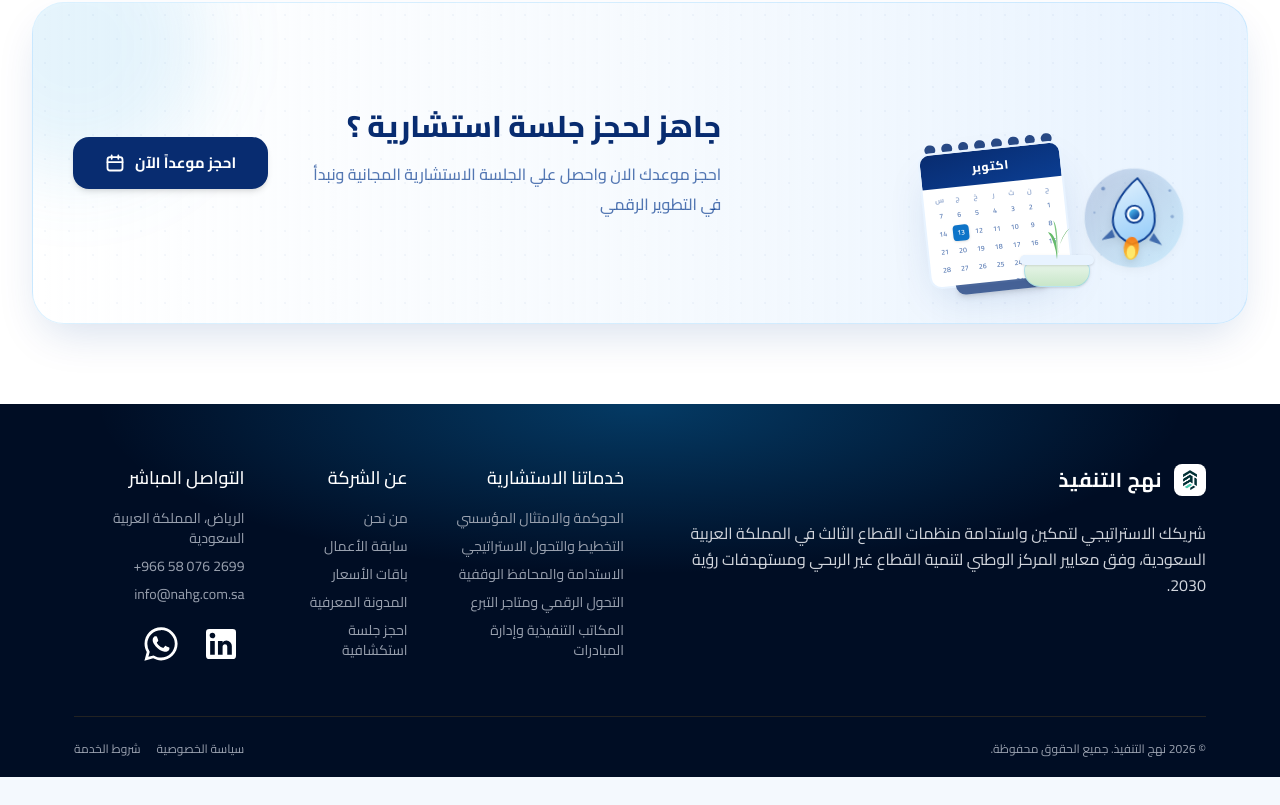
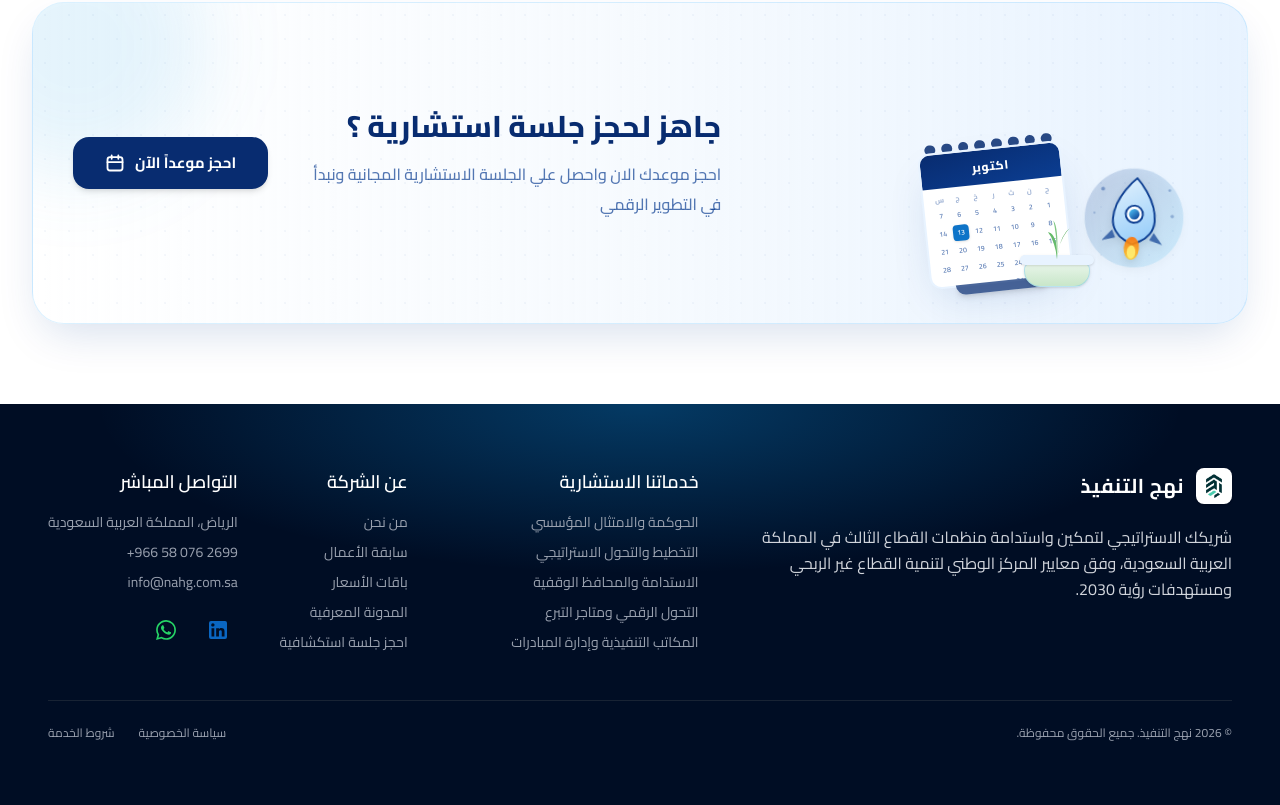
Before and after one commit to Ahmedeweis/NahgX, a Vue app: page /services in a window 1280 px wide. Shown: the part 1800-2605 px from the top of the page. Before the commit the page ends 2577 px from the top, so only its background shows below. Built offline with nearby package versions, Linux system fonts and the light colour scheme.

Commit message:
fix toggle  footer responive

```diff
--- a/src/components/FeaturesSection.vue
+++ b/src/components/FeaturesSection.vue
@@ -9,7 +9,7 @@
         <div
           class="absolute -bottom-20 -right-20 w-72 h-72 rounded-full bg-medical-accent-light/8 blur-3xl pointer-events-none">
         </div>
-        <div class="relative grid grid-cols-1 md:grid-cols-2 lg:grid-cols-4 gap-1 lg:gap-1">
+        <div class="relative grid grid-cols-1 md:grid-cols-2 lg:grid-cols-4 gap-5 lg:gap-1">
           <!-- Feature 1 -->
           <div
             class="relative group flex items-center gap-4  rounded-2xl transition-all duration-300 hover:bg-medical-sky-light/50">
--- a/src/components/Footer.vue
+++ b/src/components/Footer.vue
@@ -1,97 +1,122 @@
 <template>
-    <footer class="bg-white text-[black] py-12 font-sans relative overflow-hidden"
-        style="background-color:rgb(0 13 36); padding: 60px 50px; padding-bottom: 20px;" dir="rtl">
+    <footer class="relative overflow-hidden font-sans text-gray-200 bg-[#000d24] px-4 py-10 sm:px-8 md:px-12 md:py-16"
+        dir="rtl">
         <!-- Top Blue Glow Effect -->
         <div
-            class="absolute top-0 left-1/2 -translate-x-1/2 w-full h-[200px] bg-[radial-gradient(ellipse_at_top,_#0EA4FB_0%,_transparent_60%)] opacity-30 pointer-events-none">
+            class="pointer-events-none absolute top-0 left-1/2 h-[200px] w-full -translate-x-1/2 bg-[radial-gradient(ellipse_at_top,_#0EA4FB_0%,_transparent_60%)] opacity-30">
         </div>
 
-        <div class="container mx-auto px-6 max-w-7xl relative z-10">
-            <div class="flex flex-col lg:flex-row justify-between gap-10 lg:gap-8 mb-12">
+        <div class="container relative z-10 mx-auto max-w-7xl">
+            <!-- Main Content Grid -->
+            <div class="mb-12 flex flex-col gap-10 lg:flex-row lg:justify-between lg:gap-12">
 
-                <!-- Left Section: Brand & Newsletter -->
-                <div class=" space-y-6" style="width:50%">
+                <!-- Left Section: Brand & Bio (Full width on mobile, 45% on desktop) -->
+                <div class="w-full space-y-5 lg:w-5/12">
                     <!-- Logo -->
-                    <router-link to="/" class="flex items-center gap-3">
-                        <div class="w-8 h-8 bg-white rounded-lg flex items-center justify-center text-black">
-                            <img src="/logo.png" class="w-5 h-5 object-contain" alt="شعار نهج التنفيذ" />
+                    <router-link to="/" class="inline-flex items-center gap-3">
+                        <div class="flex h-9 w-9 items-center justify-center rounded-lg bg-white shadow-sm">
+                            <img src="/logo.png" class="h-6 w-6 object-contain" alt="شعار نهج التنفيذ" />
                         </div>
                         <span class="text-xl font-bold tracking-wide text-white">نهج التنفيذ</span>
                     </router-link>
 
                     <!-- Tagline -->
-                    <p class="text-gray-300 text-base leading-relaxed ">
+                    <p class="text-sm leading-relaxed text-gray-300 sm:text-base">
                         شريكك الاستراتيجي لتمكين واستدامة منظمات القطاع الثالث في المملكة العربية السعودية، وفق معايير
                         المركز الوطني لتنمية القطاع غير الربحي ومستهدفات رؤية 2030.
                     </p>
-
-
                 </div>
 
-                <!-- Right Section: Links (3 Columns) -->
-                <div class="lg:w-6/12 flex flex-col md:flex-row gap-8 lg:gap-12 lg:justify-end">
+                <!-- Right Section: Links (Stacked on mobile, 3 columns on tablet/desktop) -->
+                <div class="grid w-full grid-cols-1 gap-8 sm:grid-cols-2 md:grid-cols-3 lg:w-7/12 lg:justify-items-end">
 
                     <!-- Column 1: Services -->
                     <div class="space-y-4">
-                        <h4 class="text-lg font-medium text-white">خدماتنا الاستشارية</h4>
-                        <ul class="space-y-2 text-sm text-gray-400">
-                            <li><router-link to="/services/governance"
-                                    class="hover:text-blue-400 transition-colors">الحوكمة والامتثال
-                                    المؤسسي</router-link></li>
-                            <li><router-link to="/services/strategic-planning"
-                                    class="hover:text-blue-400 transition-colors">التخطيط والتحول
-                                    الاستراتيجي</router-link></li>
-                            <li><router-link to="/services/financial-sustainability"
-                                    class="hover:text-blue-400 transition-colors">الاستدامة والمحافظ
-                                    الوقفية</router-link></li>
-                            <li><router-link to="/services/digital-transformation"
-                                    class="hover:text-blue-400 transition-colors">التحول الرقمي ومتاجر
-                                    التبرع</router-link></li>
-                            <li><router-link to="/services/pmo" class="hover:text-blue-400 transition-colors">المكاتب
-                                    التنفيذية وإدارة المبادرات</router-link></li>
+                        <h4 class="text-base font-semibold text-white sm:text-lg">خدماتنا الاستشارية</h4>
+                        <ul class="space-y-2.5 text-sm text-gray-400">
+                            <li>
+                                <router-link to="/services/governance" class="transition-colors hover:text-blue-400">
+                                    الحوكمة والامتثال المؤسسي
+                                </router-link>
+                            </li>
+                            <li>
+                                <router-link to="/services/strategic-planning"
+                                    class="transition-colors hover:text-blue-400">
+                                    التخطيط والتحول الاستراتيجي
+                                </router-link>
+                            </li>
+                            <li>
+                                <router-link to="/services/financial-sustainability"
+                                    class="transition-colors hover:text-blue-400">
+                                    الاستدامة والمحافظ الوقفية
+                                </router-link>
+                            </li>
+                            <li>
+                                <router-link to="/services/digital-transformation"
+                                    class="transition-colors hover:text-blue-400">
+                                    التحول الرقمي ومتاجر التبرع
+                                </router-link>
+                            </li>
+                            <li>
+                                <router-link to="/services/pmo" class="transition-colors hover:text-blue-400">
+                                    المكاتب التنفيذية وإدارة المبادرات
+                                </router-link>
+                            </li>
                         </ul>
                     </div>
 
                     <!-- Column 2: Quick Links / Company -->
                     <div class="space-y-4">
-                        <h4 class="text-lg font-medium text-white">عن الشركة</h4>
-                        <ul class="space-y-2 text-sm text-gray-400">
-                            <li><router-link to="/about" class="hover:text-blue-400 transition-colors">من
-                                    نحن</router-link></li>
-                            <li><router-link to="/portfolio" class="hover:text-blue-400 transition-colors">سابقة
-                                    الأعمال</router-link></li>
-                            <li><router-link to="/pricing" class="hover:text-blue-400 transition-colors">باقات
-                                    الأسعار</router-link></li>
-                            <li><router-link to="/blog" class="hover:text-blue-400 transition-colors">المدونة
-                                    المعرفية</router-link></li>
-                            <li><router-link to="/consultation" class="hover:text-blue-400 transition-colors">احجز جلسة
-                                    استكشافية</router-link></li>
+                        <h4 class="text-base font-semibold text-white sm:text-lg">عن الشركة</h4>
+                        <ul class="space-y-2.5 text-sm text-gray-400">
+                            <li>
+                                <router-link to="/about" class="transition-colors hover:text-blue-400">من
+                                    نحن</router-link>
+                            </li>
+                            <li>
+                                <router-link to="/portfolio" class="transition-colors hover:text-blue-400">سابقة
+                                    الأعمال</router-link>
+                            </li>
+                            <li>
+                                <router-link to="/pricing" class="transition-colors hover:text-blue-400">باقات
+                                    الأسعار</router-link>
+                            </li>
+                            <li>
+                                <router-link to="/blog" class="transition-colors hover:text-blue-400">المدونة
+                                    المعرفية</router-link>
+                            </li>
+                            <li>
+                                <router-link to="/consultation" class="transition-colors hover:text-blue-400">
+                                    احجز جلسة استكشافية
+                                </router-link>
+                            </li>
                         </ul>
                     </div>
 
                     <!-- Column 3: Contact & Location -->
                     <div class="space-y-4">
-                        <h4 class="text-lg font-medium text-white">التواصل المباشر</h4>
-                        <ul class="space-y-2 text-sm text-gray-400">
+                        <h4 class="text-base font-semibold text-white sm:text-lg">التواصل المباشر</h4>
+                        <ul class="space-y-2.5 text-sm text-gray-400">
                             <li class="flex items-center gap-2">
                                 <span>الرياض، المملكة العربية السعودية</span>
                             </li>
                             <li dir="ltr" class="text-right">
-                                <a href="tel:+966580762699" class="hover:text-blue-400 transition-colors">+966 58 076
-                                    2699</a>
+                                <a href="tel:+966580762699" class="transition-colors hover:text-blue-400">
+                                    +966 58 076 2699
+                                </a>
                             </li>
                             <li>
-                                <a href="mailto:info@nahg.com.sa"
-                                    class="hover:text-blue-400 transition-colors">info@nahg.com.sa</a>
+                                <a href="mailto:info@nahg.com.sa" class="transition-colors hover:text-blue-400">
+                                    info@nahg.com.sa
+                                </a>
                             </li>
                             <li class="pt-2">
                                 <div class="flex items-center gap-3">
                                     <!-- LinkedIn -->
                                     <a href="https://www.linkedin.com/company/nahg-com/" target="_blank"
                                         rel="noopener noreferrer" aria-label="LinkedIn"
-                                        class="w-12 h-12 rounded-lg bg-white flex items-center justify-center text-black hover:bg-blue-600 hover:text-white transition-all">
-                                        <svg class="w-10 h-10 fill-current text-white" viewBox="0 0 24 24"
-                                            aria-hidden="true">
+                                        class="flex h-10 w-10 items-center justify-center rounded-lg bg-white text-[#0A66C2] transition-all hover:bg-blue-600 hover:text-white">
+                                        <svg class="h-6 w-6 fill-current" viewBox="0 0 24 24" aria-hidden="true">
                                             <path
                                                 d="M19 3a2 2 0 0 1 2 2v14a2 2 0 0 1-2 2H5a2 2 0 0 1-2-2V5a2 2 0 0 1 2-2h14m-.5 15.5v-5.3a3.26 3.26 0 0 0-3.26-3.26c-.85 0-1.84.52-2.28 1.3v-1.11h-2.79v8.37h2.79v-4.93c0-.77.62-1.4 1.39-1.4a1.4 1.4 0 0 1 1.4 1.4v4.93h2.75M6.88 8.56a1.68 1.68 0 0 0 1.68-1.68c0-.93-.75-1.69-1.68-1.69a1.69 1.69 0 0 0-1.69 1.69c0 .93.76 1.68 1.69 1.68m1.39 9.94v-8.37H5.5v8.37h2.77z" />
                                         </svg>
@@ -100,9 +125,8 @@
                                     <!-- WhatsApp -->
                                     <a href="https://wa.me/966580762699" target="_blank" rel="noopener noreferrer"
                                         aria-label="WhatsApp"
-                                        class="w-12 h-12 rounded-lg bg-white flex items-center justify-center text-black hover:bg-gray-200 transition-all">
-                                        <svg class="w-10 h-10 fill-current text-white" viewBox="0 0 24 24"
-                                            aria-hidden="true">
+                                        class="flex h-10 w-10 items-center justify-center rounded-lg bg-white text-[#25D366] transition-all hover:bg-green-600 hover:text-white">
+                                        <svg class="h-6 w-6 fill-current" viewBox="0 0 24 24" aria-hidden="true">
                                             <path
                                                 d="M12.04 2C6.58 2 2.13 6.45 2.13 11.91c0 1.75.46 3.45 1.32 4.95L2.05 22l5.25-1.38c1.45.79 3.08 1.21 4.74 1.21 5.46 0 9.91-4.45 9.91-9.91 0-2.65-1.03-5.14-2.9-7.01A9.82 9.82 0 0 0 12.04 2m.01 1.67c2.2 0 4.26.86 5.82 2.42a8.23 8.23 0 0 1 2.41 5.83c0 4.54-3.7 8.24-8.24 8.24-1.48 0-2.93-.4-4.2-1.15l-.3-.18-3.12.82.83-3.04-.2-.31a8.19 8.19 0 0 1-1.26-4.38c0-4.54 3.7-8.24 8.24-8.24M8.53 7.33c-.16 0-.43.06-.66.31-.22.25-.87.85-.87 2.07 0 1.22.89 2.4 1.01 2.56.13.17 1.75 2.67 4.23 3.74.59.26 1.05.41 1.41.52.59.19 1.13.16 1.56.1.48-.07 1.47-.6 1.67-1.18.21-.58.21-1.07.15-1.18-.06-.1-.22-.16-.47-.29s-1.47-.72-1.7-.81c-.23-.08-.39-.13-.56.12-.17.25-.64.81-.79.97-.14.17-.29.19-.54.06-.25-.12-1.05-.39-2-1.23-.74-.66-1.23-1.47-1.38-1.72-.14-.25-.02-.38.11-.51.11-.11.25-.29.37-.43.13-.15.17-.25.25-.42.08-.17.04-.31-.02-.44-.06-.12-.56-1.35-.77-1.85-.2-.49-.41-.42-.56-.43h-.48z" />
                                         </svg>
@@ -117,18 +141,14 @@
 
             <!-- Bottom Bar -->
             <div
-                class="border-t border-[#222] pt-6 flex flex-col md:flex-row justify-between items-center gap-3 text-xs text-gray-400">
-                <p>&copy; 2026 نهج التنفيذ. جميع الحقوق محفوظة.</p>
-                <div class="flex gap-4">
-                    <router-link to="/privacy-policy" class="hover:text-white transition-colors">سياسة
+                class="flex flex-col items-center justify-between gap-4 border-t border-gray-800/80 pt-6 text-xs text-gray-400 sm:flex-row">
+                <p class="text-center sm:text-right">&copy; 2026 نهج التنفيذ. جميع الحقوق محفوظة.</p>
+                <div class="flex gap-6">
+                    <router-link to="/privacy-policy" class="transition-colors hover:text-white">سياسة
                         الخصوصية</router-link>
-                    <router-link to="/terms" class="hover:text-white transition-colors">شروط الخدمة</router-link>
+                    <router-link to="/terms" class="transition-colors hover:text-white">شروط الخدمة</router-link>
                 </div>
             </div>
         </div>
     </footer>
 </template>
-
-<script setup>
-const currentYear = new Date().getFullYear();
-</script>
--- a/src/components/Navbar.vue
+++ b/src/components/Navbar.vue
@@ -1,20 +1,20 @@
 <template>
-  <div class="w-full bg-white shadow-nav">
+  <div class="w-full bg-white shadow-nav relative z-50">
     <div class="max-w-7xl mx-auto px-4 sm:px-6 lg:px-8">
       <div class="flex items-center justify-between h-20">
         <!-- Logo -->
-        <a href="#" class="flex items-center gap-3.5">
+        <router-link to="/" class="flex items-center gap-3.5">
           <div class="relative">
-            <img src="../assets/imgs/logo.webp" class="w-9">
+            <img src="../assets/imgs/logo.webp" class="w-9" alt="نهج التنفيذ" />
           </div>
           <div class="flex flex-col leading-tight">
             <span class="text-xl font-bold text-medical-navy-deep tracking-tight">نهج التنفيذ </span>
-            <span class="text-[13px] font-bold text-black  mt-0.5">تمكين واستدامة القطاع الثالث السعودي
-            </span>
+            <span class="text-[13px] font-bold text-black mt-0.5">تمكين واستدامة القطاع الثالث السعودي</span>
           </div>
-        </a>
-        <div class="flex ">
-          <!-- Nav Links -->
+        </router-link>
+
+        <div class="flex">
+          <!-- Nav Links (Desktop - Unchanged) -->
           <nav class="hidden lg:flex items-center gap-2 ml-5">
             <router-link v-for="item in navItems" :key="item.route" :to="item.route"
               class="px-4 py-2.5 rounded-xl text-[15px] font-semibold transition-all duration-200 relative text-medical-navy/75 hover:text-medical-navy-deep"
@@ -25,10 +25,11 @@
                 class="active-indicator hidden absolute bottom-0 right-1/2 translate-x-1/2 w-8 h-0.5 bg-medical-navy-deep rounded-full"></span>
             </router-link>
           </nav>
-          <!-- CTA Button -->
+
+          <!-- CTA Button (Desktop - Unchanged) -->
           <div class="hidden lg:flex items-center">
             <button
-              class="group relative inline-flex items-center gap-2.5 px-7 py-3.5 bg-medical-navy-deep text-white font-bold text-[15px] rounded-xl shadow-md overflow-hidden transition-all duration-300 hover:shadow-lg hover:-translate-y-0.5 active:translate-y-0">
+              class="group relative inline-flex items-center gap-2.5 px-7 py-3.5 bg-medical-navy-deep text-white font-bold text-[15px] rounded-xl shadow-md overflow-hidden transition-all duration-300 hover:shadow-lg hover:-translate-y-0.5 active:translate-y-0 cursor-pointer">
               <span class="relative z-10">احجز استشارة</span>
               <div
                 class="absolute inset-0 bg-gradient-to-r from-medical-navy-deep via-medical-navy to-medical-accent-light opacity-0 group-hover:opacity-100 transition-opacity duration-300">
@@ -36,20 +37,80 @@
             </button>
           </div>
         </div>
-        <!-- Mobile Menu Button -->
+
+        <!-- Mobile Menu Toggle Button -->
         <button
-          class="lg:hidden w-11 h-11 flex items-center justify-center rounded-xl bg-medical-sky text-medical-navy-deep">
-          <svg width="24" height="24" viewBox="0 0 24 24" fill="none">
+          @click="isMobileMenuOpen = !isMobileMenuOpen"
+          type="button"
+          :aria-expanded="isMobileMenuOpen"
+          aria-label="قائمة التنقل"
+          class="lg:hidden w-11 h-11 flex items-center justify-center rounded-xl bg-medical-sky text-medical-navy-deep hover:bg-medical-sky/80 transition-colors focus:outline-none cursor-pointer">
+          <!-- Hamburger Icon when closed -->
+          <svg v-if="!isMobileMenuOpen" width="24" height="24" viewBox="0 0 24 24" fill="none">
             <path d="M4 6H20M4 12H20M4 18H20" stroke="currentColor" stroke-width="2.5" stroke-linecap="round" />
+          </svg>
+          <!-- Close X Icon when open -->
+          <svg v-else width="24" height="24" viewBox="0 0 24 24" fill="none">
+            <path d="M6 18L18 6M6 6L18 18" stroke="currentColor" stroke-width="2.5" stroke-linecap="round" stroke-linejoin="round" />
           </svg>
         </button>
       </div>
     </div>
+
+    <!-- Mobile Dropdown Menu -->
+    <transition
+      enter-active-class="transition duration-200 ease-out"
+      enter-from-class="transform -translate-y-2 opacity-0"
+      enter-to-class="transform translate-y-0 opacity-100"
+      leave-active-class="transition duration-150 ease-in"
+      leave-from-class="transform translate-y-0 opacity-100"
+      leave-to-class="transform -translate-y-2 opacity-0"
+    >
+      <div v-if="isMobileMenuOpen" class="lg:hidden border-t border-medical-sky/80 bg-white/95 backdrop-blur-md shadow-xl px-4 pt-3 pb-6">
+        <nav class="flex flex-col space-y-1">
+          <router-link
+            v-for="item in navItems"
+            :key="item.route"
+            :to="item.route"
+            @click="isMobileMenuOpen = false"
+            class="flex items-center justify-between px-4 py-3 rounded-xl text-[15px] font-bold transition-all duration-200 text-medical-navy/80 hover:text-medical-navy-deep hover:bg-medical-sky/60"
+            active-class="!text-medical-navy-deep !bg-medical-sky font-extrabold"
+          >
+            <span>{{ item.label }}</span>
+            <svg class="w-4 h-4 text-medical-navy/40 rotate-180" fill="none" viewBox="0 0 24 24" stroke="currentColor">
+              <path stroke-linecap="round" stroke-linejoin="round" stroke-width="2" d="M9 5l7 7-7 7" />
+            </svg>
+          </router-link>
+        </nav>
+
+        <!-- Mobile CTA Button -->
+        <div class="pt-4 mt-3 border-t border-medical-sky/70">
+          <button
+            @click="isMobileMenuOpen = false"
+            class="w-full flex items-center justify-center gap-2 py-3.5 bg-medical-navy-deep text-white font-bold text-[15px] rounded-xl shadow-md active:scale-[0.99] transition-all cursor-pointer hover:bg-medical-navy">
+            <span>احجز استشارة</span>
+            <svg class="w-4 h-4 rotate-180" fill="none" viewBox="0 0 24 24" stroke="currentColor">
+              <path stroke-linecap="round" stroke-linejoin="round" stroke-width="2.2" d="M14 5l7 7m0 0l-7 7m7-7H3" />
+            </svg>
+          </button>
+        </div>
+      </div>
+    </transition>
   </div>
 </template>
+
 <script setup>
-import { useRouter } from 'vue-router'
-const router = useRouter()
+import { ref, watch } from 'vue'
+import { useRoute } from 'vue-router'
+
+const route = useRoute()
+const isMobileMenuOpen = ref(false)
+
+// Close mobile menu automatically on page/route change
+watch(() => route.path, () => {
+  isMobileMenuOpen.value = false
+})
+
 const navItems = [
   { label: 'الرئيسية', active: true, route: '/' },
   { label: 'عن الشركة', active: false, route: '/about' },
@@ -59,4 +120,5 @@ const navItems = [
   { label: 'اتصل بنا', active: false, route: '/contact' },
 ]
 </script>
+
 <style scoped></style>
```
